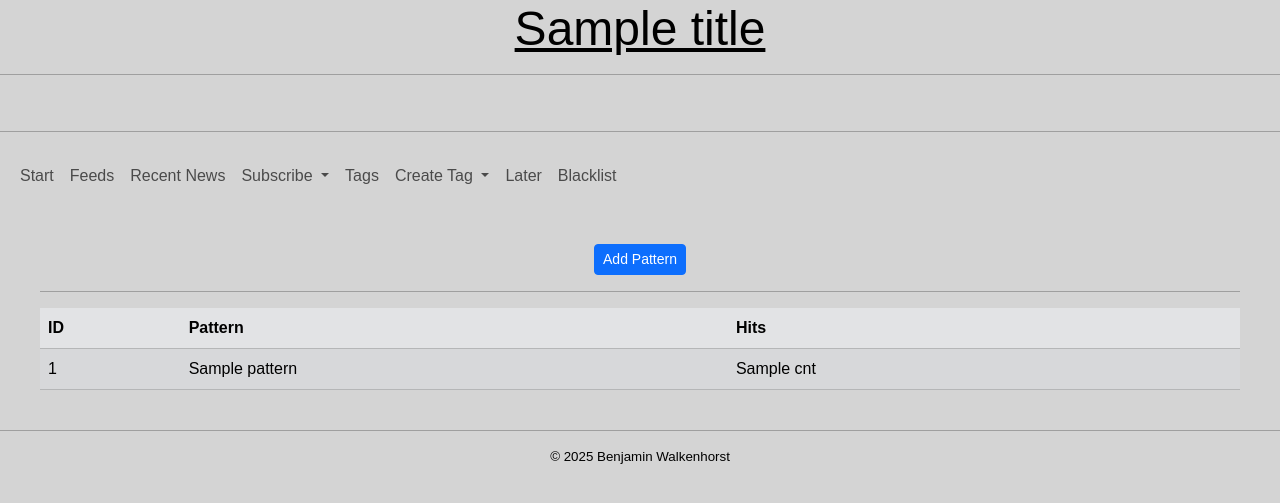
After one commit to blicero/headlines, a Python web app: template web/templates/blacklist.jinja in a window 1280 px wide. The commit adds this page. Shown: the top 503 px of the page. Run offline with Jinja, Linux system fonts and the light colour scheme; the template is opened without the code that fills it: most values are stand-ins (such as "Sample title", 1, 10 or a date in 2020).

Commit message:
web - start adding the blacklist to the UI

```diff
--- a/web/static/style.css
+++ b/web/static/style.css
@@ -1,4 +1,4 @@
-/* Time-stamp: <2025-11-13 16:28:46 krylon> */
+/* Time-stamp: <2025-11-24 19:35:11 krylon> */
 
 body {
     font-family: Arial,Helvetica,sans-serif;
@@ -194,3 +194,14 @@ div#results {
     align-items: center;
     justify-content: center;
 }
+
+td.num {
+    text-alight: right;
+}
+
+div.content {
+    margin-top: 30pt;
+    margin-bottom: 30pt;
+    margin-left: 30pt;
+    margin-right: 30pt;
+}
--- /dev/null
+++ b/web/templates/blacklist.jinja
@@ -0,0 +1,67 @@
+{# -*- mode: jinja2; coding: utf-8; -*-
+Time-stamp: <2025-11-24 20:43:42 krylon>
+/data/code/python/headlines/web/templates/blacklist.jinja
+created on 24. 11. 2025
+(c) 2025 Benjamin Walkenhorst
+ #}
+
+{% extends "main.jinja" %}
+
+{% block content %}
+  <div class="centered">
+    <button class="btn btn-primary btn-sm"
+            data-bs-toggle="collapse"
+            href="#collapse_bl_form"
+            aria-expanded="false"
+            aria-controls="#collapse_bl_form">
+            Add Pattern
+    </button>
+
+    <div class="collapse" id="collapse_bl_form">
+      <p>
+      </p>
+      Pattern:
+      <input type="text" id="bl_pat_input" />
+      &nbsp;
+      <span id="bl_pat_check_res">
+      </span>
+      <p>
+      </p>
+      <button type="button" class="btn btn-sm btn-success">
+        Check regex
+      </button>
+
+      <button type="button" class="btn btn-sm btn-primary">
+        Save
+      </button>
+    </div>
+  </div>
+
+  <p>
+    <hr />
+  </p>
+
+  <div>
+    <table class="table table-striped table-secondary">
+      <thead>
+        <tr>
+          <th>ID</th>
+          <th>Pattern</th>
+          <th>Hits</th>
+          <th>&nbsp;</th>
+        </tr>
+      </thead>
+
+      <tbody>
+        {% for item in blacklist.items %}
+          <tr>
+            <td class="num">{{ item.item_id }}</td>
+            <td>{{ item.pattern.pattern }}</td>
+            <td class="num">{{ item.cnt }}</td>
+            <td>&nbsp;</td>
+          </tr>
+        {% endfor %}
+      </tbody>
+    </table>
+  </div>
+{% endblock %}
--- a/web/templates/menu.jinja
+++ b/web/templates/menu.jinja
@@ -1,5 +1,5 @@
 {# -*- mode: jinja2; coding: utf-8; -*-
-Time-stamp: <2025-11-12 10:37:09 krylon>
+Time-stamp: <2025-11-24 19:06:36 krylon>
 /data/code/python/medusa/web/templates/menu.jinja
 created on 06. 05. 2025
 (c) 2025 Benjamin Walkenhorst
@@ -143,6 +143,10 @@ created on 06. 05. 2025
           <a class="nav-link" href="/later">Later</a>
         </li>
 
+        <li class="nav-item">
+          <a class="nav-link" href="/blacklist">Blacklist</a>
+        </li>
+
       </ul>
     </div>
   </div>
```
Also changed, not shown: model.py (+7 -1 lines), web.py (+18 -2 lines).
